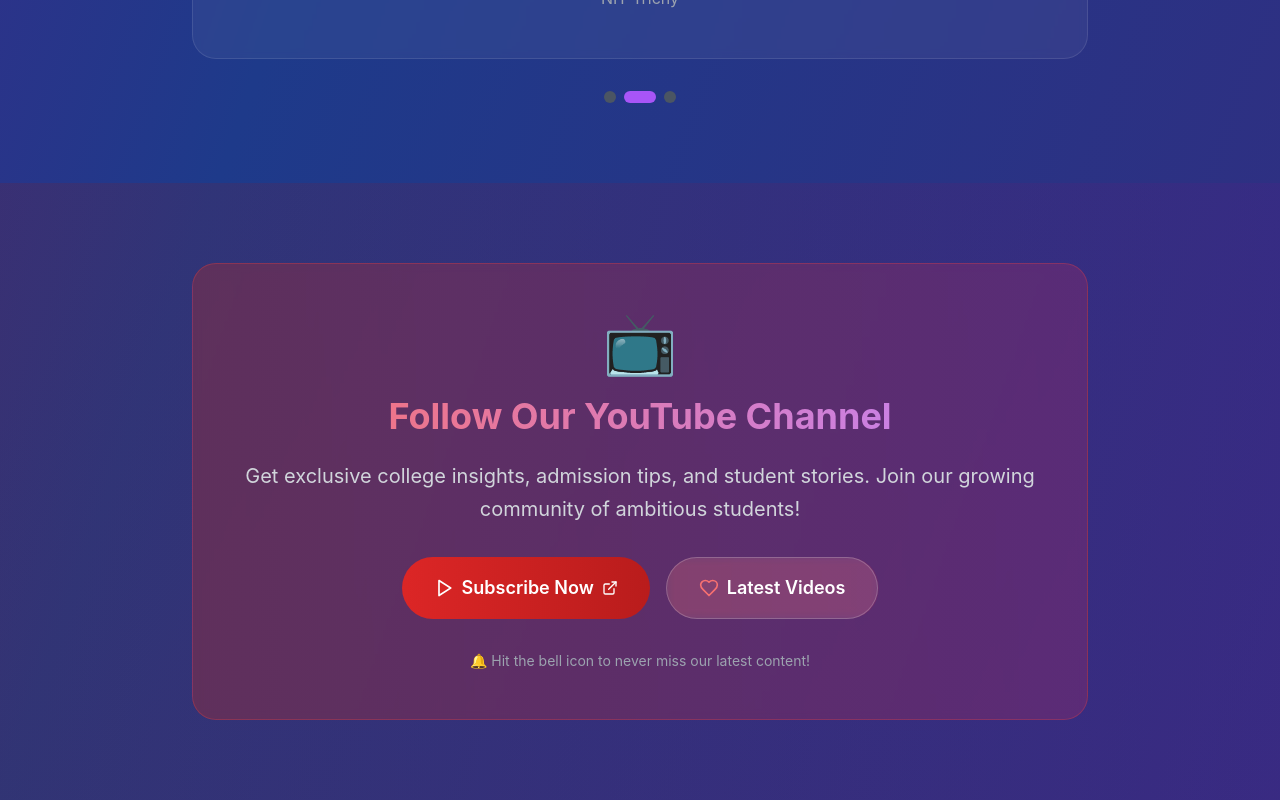
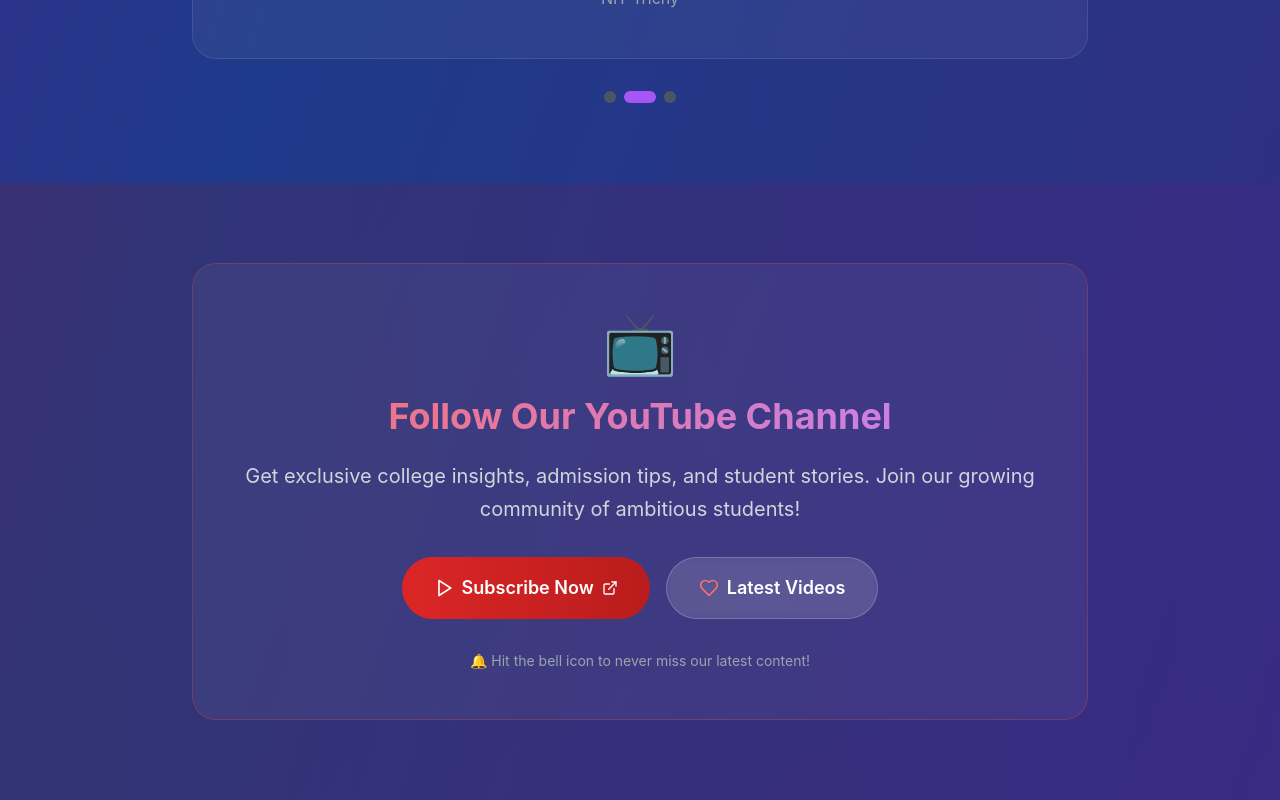
Before and after one commit to suraj126708/College_Connect, a React (Vite) app in the folder Frontend/: page / in a window 1280 px wide. Shown: the part 2836-3636 px from the top of the page. Built offline with nearby package versions, Linux system fonts and the light colour scheme.

Commit message:
color changes

```diff
--- a/Frontend/src/pages/HomePage.jsx
+++ b/Frontend/src/pages/HomePage.jsx
@@ -8,7 +8,6 @@ import {
   ExternalLink,
   BookOpen,
   Heart,
-  Zap,
   Shield,
 } from "lucide-react";
 import UserNavbar from "../Components/Layouts/UserNavbar";
@@ -329,7 +328,7 @@ const HomePage = () => {
       <section className="py-20 px-4 bg-gradient-to-r from-red-900/20 to-purple-900/20">
         <div className="max-w-4xl mx-auto text-center">
           <div
-            className={`bg-gradient-to-r ${BLUR_COLORS.red} ${BLUR_COLORS.purple} backdrop-blur-sm border border-red-500/30 rounded-3xl p-8 md:p-12`}
+            className={`bg-white/5 backdrop-blur-sm border border-red-500/30 rounded-3xl p-8 md:p-12`}
           >
             <div className="mb-6">
               <span className="text-6xl">📺</span>
```
